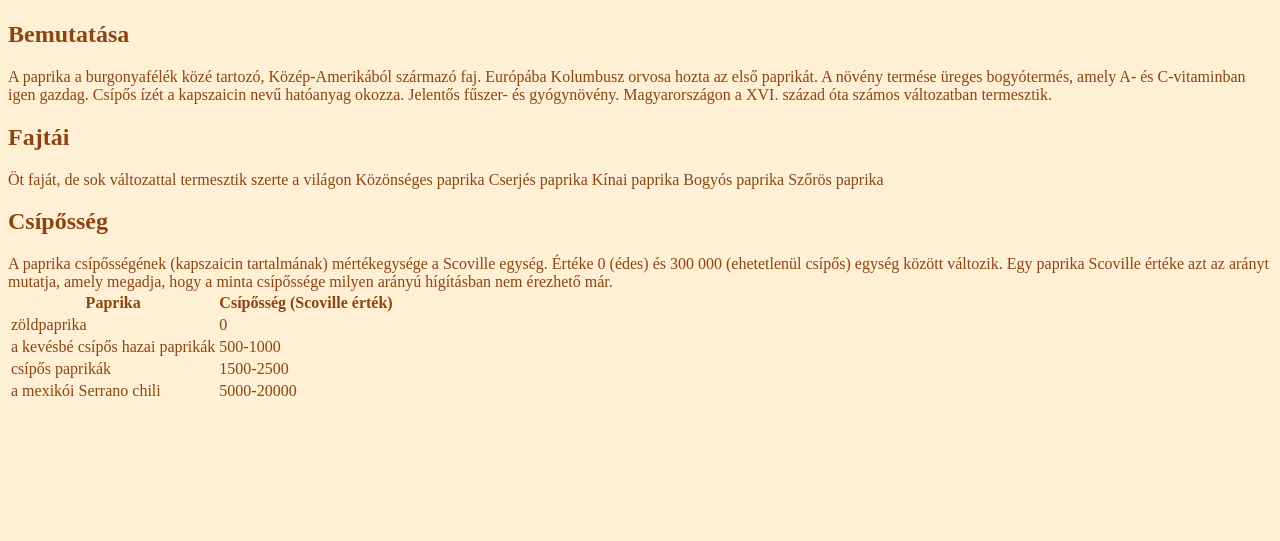
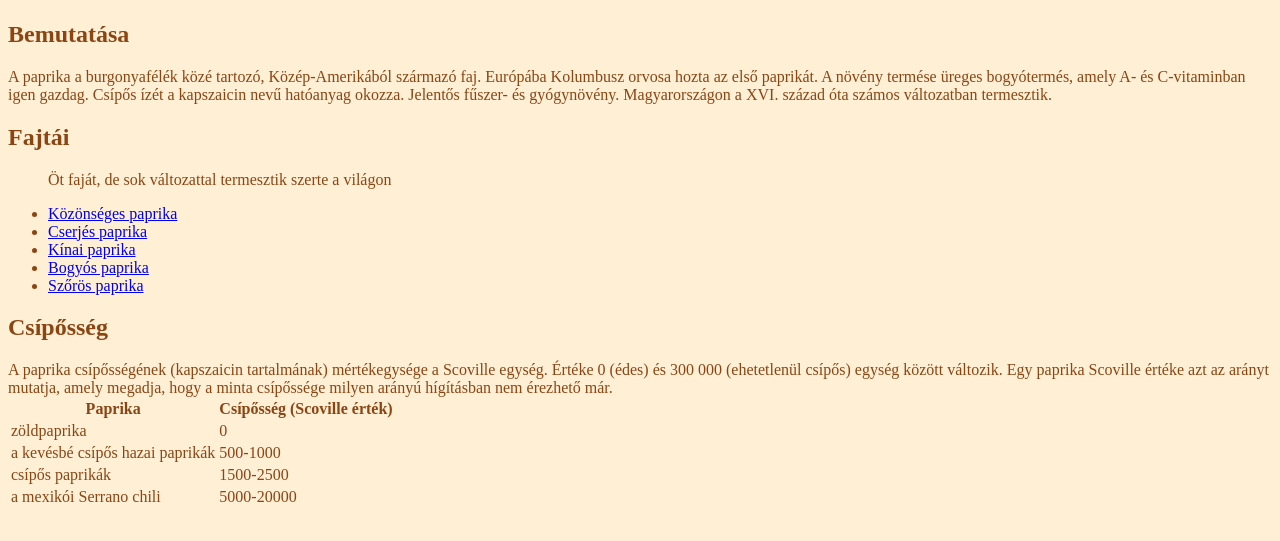
Before and after one commit to Szaszuge/paprika, a plain HTML site: page index.html in a window 1280 px wide. Shown: the part 133-674 px from the top of the page. Drawn offline with Linux system fonts and the light colour scheme.

Commit message:
fajtai linkek html

```diff
--- a/index.html
+++ b/index.html
@@ -17,14 +17,17 @@
         <h2>Bemutatása</h2>
         A paprika a burgonyafélék közé tartozó, Közép-Amerikából származó faj. Európába Kolumbusz orvosa hozta az első paprikát. A növény termése üreges bogyótermés, amely A- és C-vitaminban igen gazdag. Csípős ízét a kapszaicin nevű hatóanyag okozza. Jelentős fűszer- és gyógynövény. Magyarországon a XVI. század óta számos változatban termesztik.
         </div>
+        <div id="keret">
             <div id="fajtai">
                 <h2>Fajtái</h2>
-            Öt faját, de sok változattal termesztik szerte a világon
-            Közönséges paprika
-            Cserjés paprika
-            Kínai paprika
-            Bogyós paprika
-            Szőrös paprika
+                <ul>
+                    <p>Öt faját, de sok változattal termesztik szerte a világon</p>
+                    <li><a href="/kepek/MicrosoftTeams-image.png">Közönséges paprika</a></li>
+                    <li><a href="https://hu.wikipedia.org/wiki/Cserj%C3%A9s_paprika">Cserjés paprika</a></li>
+                    <li><a href="https://hu.wikipedia.org/wiki/K%C3%ADnai_paprika">Kínai paprika</a></li>
+                    <li><a href="https://hu.wikipedia.org/wiki/Bogy%C3%B3s_paprika">Bogyós paprika</a></li>
+                    <li><a href="https://hu.wikipedia.org/wiki/Sz%C5%91r%C3%B6s_paprika">Szőrös paprika</a></li>
+                </ul>
             </div>
             <div id="csiposseg">
                 <h2>Csípősség</h2>
@@ -52,6 +55,7 @@
                         <td>5000-20000</td>
                     </tr>
                 </table>
+        </div>
     </p>
 </body>
 </html>
```
Lines whose indentation alone changed are shown as unchanged.
